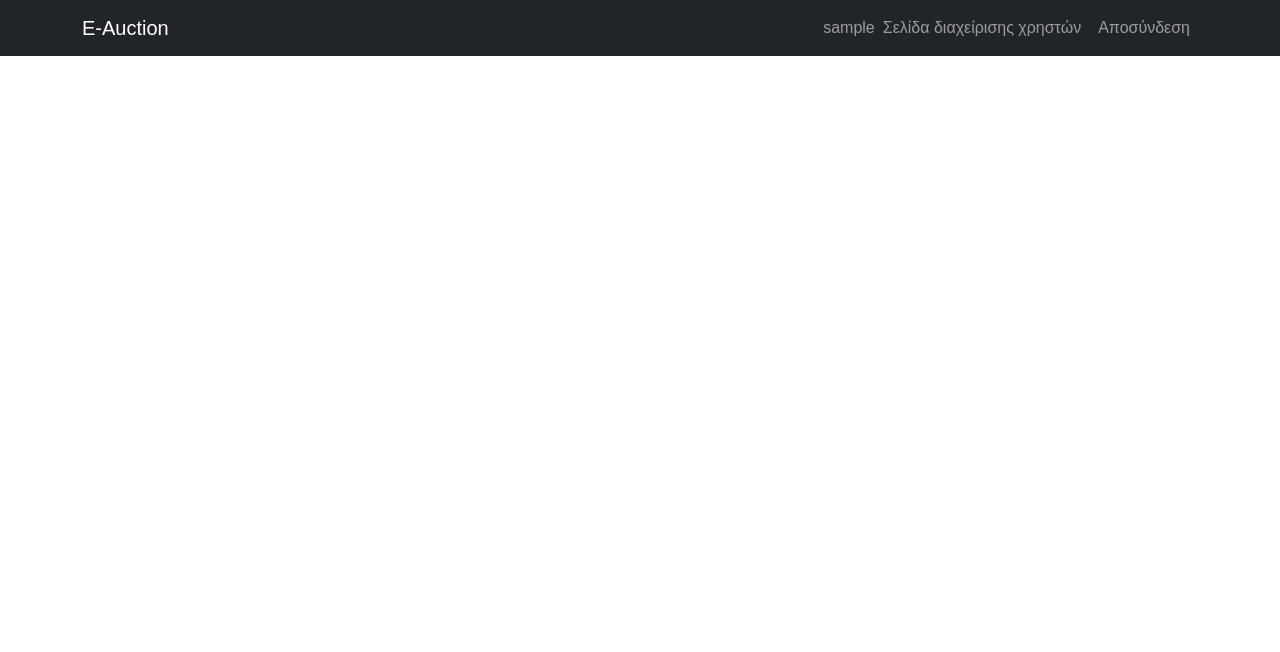
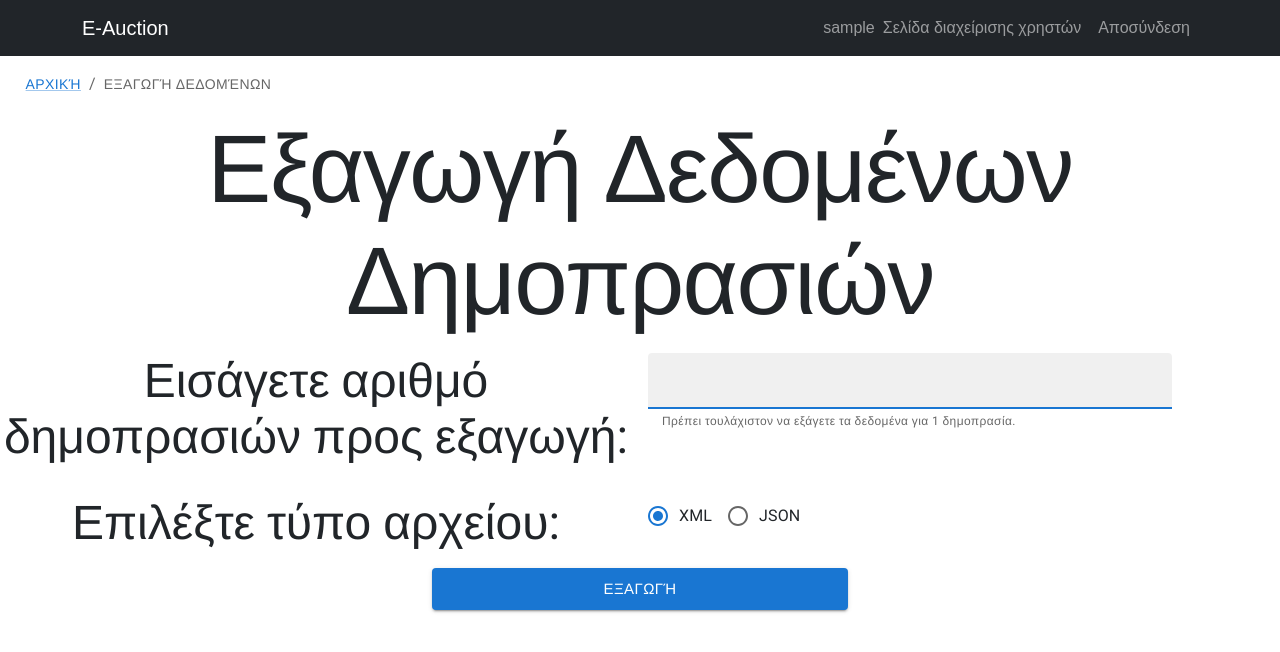
Before and after one commit to GKouv89/TEDi2022, a React (Create React App) app in the folder frontend/: page /massexport in a window 1280 px wide. Shown: the top 652 px of the page. Built offline with nearby package versions, Linux system fonts and the light colour scheme; no server answers; sample sign-in values are in the browser's storage; a web font is replaced by a local one.

Commit message:
Mass export XML/JSON

```diff
--- a/frontend/src/App.js
+++ b/frontend/src/App.js
@@ -33,6 +33,7 @@ import ItemPage from './pages/Auctions/ItemPage'
 import '@fontsource/roboto/400.css';
 import MessagingPage from './pages/Messages/MessagingPage';
 import { RecommendedPage } from './pages/RecommendedPage';
+import { MassFileExportPage } from './pages/MassFileExportPage';
 
 class App extends Component {
   render() {
@@ -54,6 +55,7 @@ class App extends Component {
                   <Route element={<PrivateRoute />}>
                     <Route element={<AdminRoute />}>
                       <Route path="/admin" element={<AdminPage />}/>
+                      <Route path="/massexport" element={<MassFileExportPage />} />
                     </Route>
                     <Route element={<ApprovedUserRoute />}>
                       <Route path="/index" element={<IndexPage />}/>
--- a/frontend/src/pages/IndexPage.js
+++ b/frontend/src/pages/IndexPage.js
@@ -18,14 +18,26 @@ export default function IndexPage(){
                 </Button>
             </Row>
             <Row className="mt-3">
+                {localStorage.getItem('isAdmin') == 'true' ?
+                    <Button size="lg" variant="primary" href="/admin">
+                        Διαχείριση Χρηστών
+                    </Button>
+                :
                     <Button size="lg" variant="primary" href="/auctionmanagement">
                         Διαχείριση Δημοπρασιών
                     </Button>
+                }
             </Row>
             <Row className="mt-3">
+                {localStorage.getItem('isAdmin') == 'true' ?
+                    <Button size="lg" variant="primary" href="/massexport">
+                        Εξαγωγή Δεδομένων Δημοπρασίων
+                    </Button>
+                :
                     <Button size="lg" variant="primary" href="/recommendations">
                         Προτεινόμενες Δημοπρασίες
                     </Button>
+                }
             </Row>
         </Container>
     )
--- /dev/null
+++ b/frontend/src/pages/MassFileExportPage.js
@@ -0,0 +1,160 @@
+import { useState } from 'react'
+
+import TextField from '@mui/material/TextField'
+import Typography from '@mui/material/Typography'
+import Alert from '@mui/material/Alert'
+import Grid from '@mui/material/Grid'
+import RadioGroup from '@mui/material/RadioGroup'
+import Radio from '@mui/material/Radio'
+import FormControlLabel from '@mui/material/FormControlLabel'
+import Button from '@mui/material/Button'
+import Link from '@mui/material/Link'
+import Breadcrumbs from '@mui/material/Breadcrumbs'
+import axios from 'axios'
+
+const createAndDownloadXML = (limit, offset, number) => {
+    axios.get(`https://localhost:8000/auctions/xml/?limit=${limit}&offset=${offset}`)
+        .then((response) => {
+            // console.log(response.data)
+            let DTDdataStr = "data:text/xml;charset=utf-8," + encodeURIComponent(response.data)
+            let downloadAnchorNode = document.createElement('a')
+            downloadAnchorNode.setAttribute("href", DTDdataStr)
+            let fileName = `items-${number}.xml`
+            downloadAnchorNode.setAttribute("download", fileName)
+            document.body.appendChild(downloadAnchorNode)
+            downloadAnchorNode.click()
+            downloadAnchorNode.remove()
+        })
+        .catch((err) => console.log(err))
+}
+
+
+const createSingularJSON = (data) => {
+    const dtdData = {
+        'id': data.id,
+        'name': data.name,
+        'category': data.category.map((cat) => (cat.name)),
+        'currently': data.currently,
+        'first_bid': data.first_bid,
+        'buy_price': data.buy_price,
+        'number_of_bids': data.number_of_bids,
+        'bids': (data.items_bids.map((bid) => ({'bidder': {'userID': bid.bidder.username, 'rating': bid.bidder.bidder_rating, 'location': bid.bidder.Address.address_name, 'country': bid.bidder.Address.Country}, 'time': bid.time, 'amount': bid.amount}))),
+        'location': data.address.address_name,
+        'country': data.address.Country,
+        'started': data.started,
+        'ends': data.ended,
+        'seller': {
+            'userID': data.seller.username,
+            'rating': data.seller.seller_rating
+        },
+        'description': data.description
+    }
+    return data
+}
+
+const getAndDownloadJSON = (limit, offset, number) => {
+    axios.get(`https://localhost:8000/auctions/json/?limit=${limit}&offset=${offset}`)
+        .then((response) => {
+            let dataArr = []
+            response.data.results.map((result) => dataArr.push(createSingularJSON(result)))
+            console.log(dataArr.length)
+            let dtdData = {
+                'items': dataArr
+            }
+            let DTDdataStr = "data:text/json;charset=utf-8," + encodeURIComponent(JSON.stringify(dtdData))
+            let downloadAnchorNode = document.createElement('a')
+            downloadAnchorNode.setAttribute("href", DTDdataStr)
+            let fileName = `items-${number}.json`
+            downloadAnchorNode.setAttribute("download", fileName)
+            document.body.appendChild(downloadAnchorNode)
+            downloadAnchorNode.click()
+            downloadAnchorNode.remove()
+        })
+        .catch((err) => console.log(err))
+}
+
+export function MassFileExportPage(){
+    const pageSize = 500
+    const [itemCount, setItemCount] = useState(0)
+    const [fileCount, setFileCount] = useState(0)
+    const [fileType, setFileType] = useState('XML')
+
+    const handleChange = (event) => {
+        setItemCount(event.target.value)
+        setFileCount(Math.ceil(event.target.value/pageSize))
+    }
+
+    const handleClick = () => {
+        if(itemCount == 0){
+            return
+        }
+        let limit = itemCount;
+        let offset = 0;
+        let filesCreated = 0;
+        if(fileCount == 1){
+            fileType == "XML" ? createAndDownloadXML(limit, offset, 0) : getAndDownloadJSON(limit, offset, 0)
+        }else{
+            while(limit > pageSize){
+                fileType == "XML" ? createAndDownloadXML(pageSize, offset, filesCreated) : getAndDownloadJSON(pageSize, offset, filesCreated)
+                offset += pageSize
+                limit -= pageSize
+                filesCreated++
+            }
+            fileType == "XML" ? createAndDownloadXML(limit, offset, filesCreated) : getAndDownloadJSON(limit, offset, filesCreated)
+        }
+    }
+
+    return(
+        <>
+            <Grid container sx={{paddingTop: '2vh'}} spacing={2} justifyContent="flex-start">
+                <Grid item xs={12}>
+                    <Breadcrumbs sx={{paddingLeft: '2vw'}}>
+                        <Link variant="button" href="/index">Αρχική</Link>
+                        <Typography variant="button">Εξαγωγή Δεδομένων</Typography>
+                    </Breadcrumbs>
+                </Grid>
+                <Grid item xs={12}>
+                    <Typography variant="h1">Εξαγωγή Δεδομένων Δημοπρασιών</Typography>
+                </Grid>
+                <Grid item xs={6}>
+                    <Typography variant="h3" component="body1">Εισάγετε αριθμό δημοπρασιών προς εξαγωγή:</Typography>
+                </Grid>
+                <Grid item xs={5}>
+                    <TextField
+                        autoFocus
+                        onChange={handleChange}
+                        fullWidth
+                        size="large"
+                        variant="filled"
+                        helperText={itemCount != 0 ? "" : "Πρέπει τουλάχιστον να εξάγετε τα δεδομένα για 1 δημοπρασία."}
+                    />
+                    <Alert severity="info" sx={{visibility : fileCount != 0 ? 'visible' : 'hidden'}}>
+                        Θα κατεβάσετε {fileCount} {fileCount == 1 ? 'αρχείο' : 'αρχεία'}
+                    </Alert>
+                </Grid>
+                <Grid item xs={6}>
+                    <Typography variant="h3" component="body1">Επιλέξτε τύπο αρχείου:</Typography>
+                </Grid>
+                <Grid item xs={5}>
+                    <RadioGroup
+                        row
+                        aria-labelledby="demo-row-radio-buttons-group-label"
+                        name="row-radio-buttons-group"
+                        value={fileType}
+                        onChange={(event) => setFileType(event.target.value)}
+                    >
+                        <FormControlLabel value="XML" control={<Radio />} label="XML" />
+                        <FormControlLabel value="JSON" control={<Radio />} label="JSON" />
+                    </RadioGroup>
+                </Grid>
+                <Grid item xs={4}>
+                </Grid>
+                <Grid item xs={4}>
+                    <Button sx={{width: '100%'}} size="large" variant="contained" onClick={handleClick}>Εξαγωγή</Button>
+                </Grid>
+                <Grid item xs={4}>
+                </Grid>
+            </Grid>
+        </>
+    )
+}
```
Also changed, not shown: 2 other files (tests, documents, lock files or other folders). Lines whose indentation alone changed are shown as unchanged.
